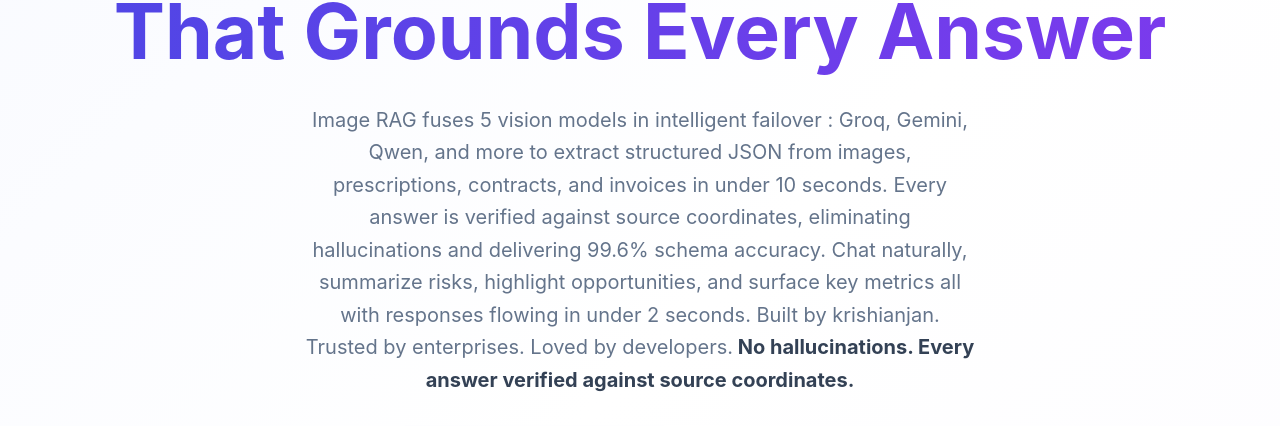
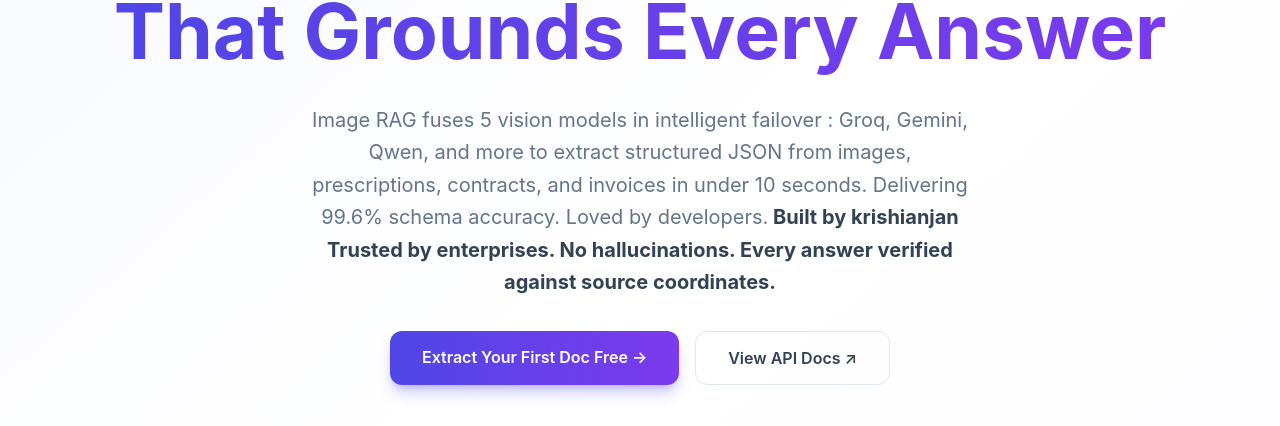
Before and after one commit to krishianjan/image-rag-gpt, a React (Vite) app in the folder figma_frontend/: page / in a window 1280 px wide. Shown: the part 322-748 px from the top of the page. Built offline with nearby package versions, Linux system fonts and the light colour scheme; no server answers.

Commit message:
32B params, zero hallucinations, krishianjan branding

```diff
--- a/figma_frontend/src/app/components/Footer.tsx
+++ b/figma_frontend/src/app/components/Footer.tsx
@@ -14,7 +14,7 @@
             </div>
             <p className="text-sm mb-6">Document intelligence without limits.</p>
             <div className="flex items-center gap-3">
-              <a href="https://github.com" className="w-10 h-10 bg-slate-800 rounded-lg flex items-center justify-center hover:bg-slate-700">
+              <a href="https://github.com/krishianjanlanka/image-rag-gpt" className="w-10 h-10 bg-slate-800 rounded-lg flex items-center justify-center hover:bg-slate-700">
                 <Github className="w-5 h-5" />
               </a>
               <a href="https://twitter.com" className="w-10 h-10 bg-slate-800 rounded-lg flex items-center justify-center hover:bg-slate-700">
@@ -56,7 +56,7 @@
         </div>
         <div className="pt-8 border-t border-slate-800 flex flex-col md:flex-row items-center justify-between gap-4 text-sm">
           <p>© 2026 IMAGE-OCR-GPT, Inc. All rights reserved.</p>
-          <p className="text-slate-500">Built with FastAPI · PostgreSQL · Groq · Docling · redis  celery </p>
+          <p className="text-slate-500">Built with FastAPI · PostgreSQL · TypeScript · Docling · redis  react.Js </p>
         </div>
       </div>
     </footer>
--- a/figma_frontend/src/app/components/Hero.tsx
+++ b/figma_frontend/src/app/components/Hero.tsx
@@ -34,9 +34,11 @@
           </h1>
 
           <p className="text-center text-slate-500 text-xl max-w-2xl mx-auto mb-8 leading-relaxed">
-            Image RAG fuses 5 vision models in intelligent failover : Groq, Gemini, Qwen, and more  to extract structured JSON from images, prescriptions, contracts, and invoices in under 10 seconds. Every answer is verified against source coordinates, eliminating hallucinations and delivering 99.6% schema accuracy. Chat naturally, summarize risks, highlight opportunities, and surface key metrics  all with responses flowing in under 2 seconds.
-            Built by krishianjan. Trusted by enterprises. Loved by developers.
-            <strong className="text-slate-700"> No hallucinations. Every answer verified against source coordinates.</strong>
+            Image RAG fuses 5 vision models in intelligent failover : Groq, Gemini, Qwen, and more  to extract structured JSON from images, prescriptions, contracts, and invoices in under 10 seconds. Delivering 99.6% schema accuracy.
+            Loved by developers.
+            <strong className="text-slate-700"> Built by krishianjan
+
+              Trusted by enterprises. No hallucinations. Every answer verified against source coordinates.</strong>
           </p>
 
           {/* CTAs */}
```
